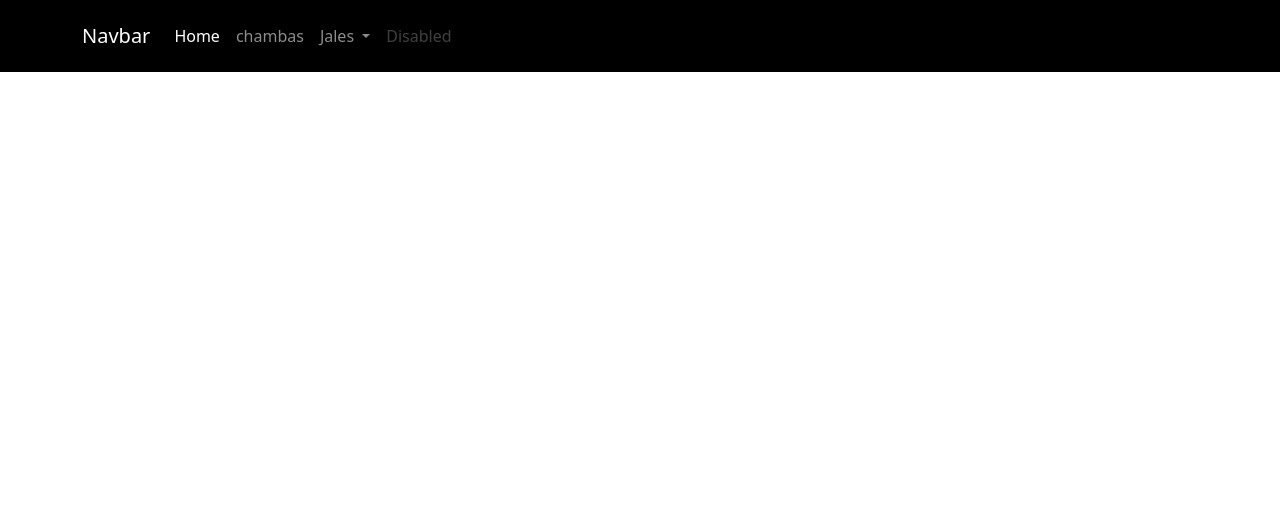
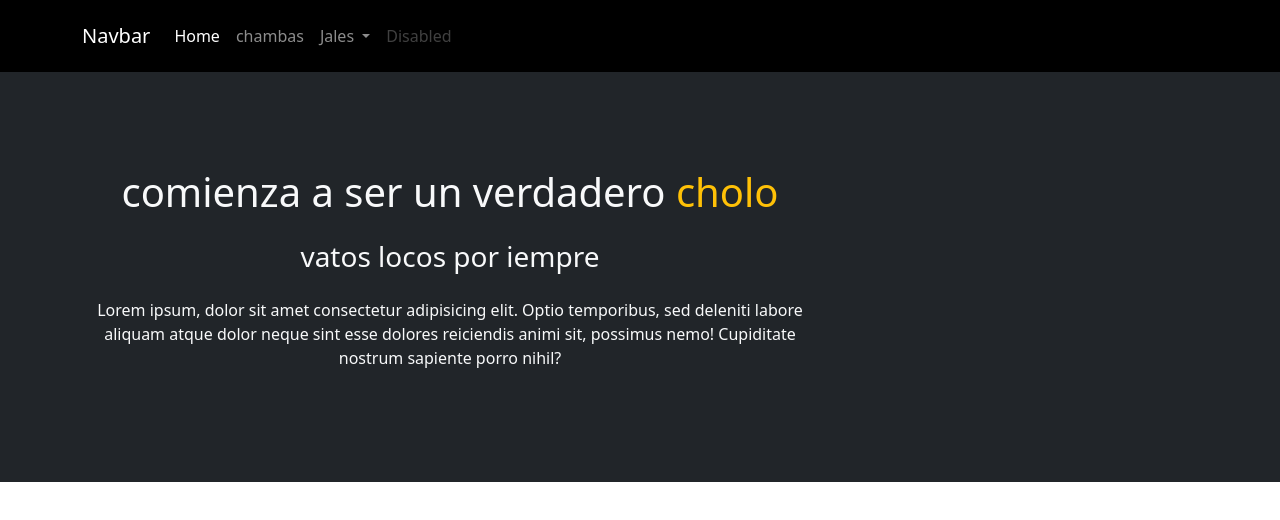
Before and after one commit to eocetina/boostrapTesting, a plain HTML site: page index.html in a window 1280 px wide. Drawn offline with nearby package versions, Linux system fonts and the light colour scheme; files that its build step writes are made by us from their sources.

Commit message:
changes with carrousel

```diff
--- a/index.html
+++ b/index.html
@@ -52,6 +52,23 @@
   <!-- Main -->
   <main>
     <!-- hero section  -->
+    <!-- section.bg-dark.text-light.text-center#home  -->
+    <section class="bg-dark text-light text-center" id="home">
+        <!-- .container.py-5>.row>.col*2  -->
+        <div class="container py-5">
+            <div class="row align-items-center justify-content-center py-5">
+                <!-- principal text  -->
+                <div class="col-8">
+                <h1>comienza a ser un verdadero <span class="text-warning">cholo</span></h1>
+                <h3 class="my-4">vatos locos por iempre </h3>
+               <p> Lorem ipsum, dolor sit amet consectetur adipisicing elit. Optio temporibus, sed deleniti labore aliquam atque dolor neque sint esse dolores reiciendis animi sit, possimus nemo! Cupiditate nostrum sapiente porro nihil? </p>
+
+            </div>
+            <!-- principal description  -->
+                <div class="col"></div>
+            </div>
+        </div>
+    </section>
     <!-- Newsletter Sectio -->
     <!-- service section -->
     <!-- about section -->
```
